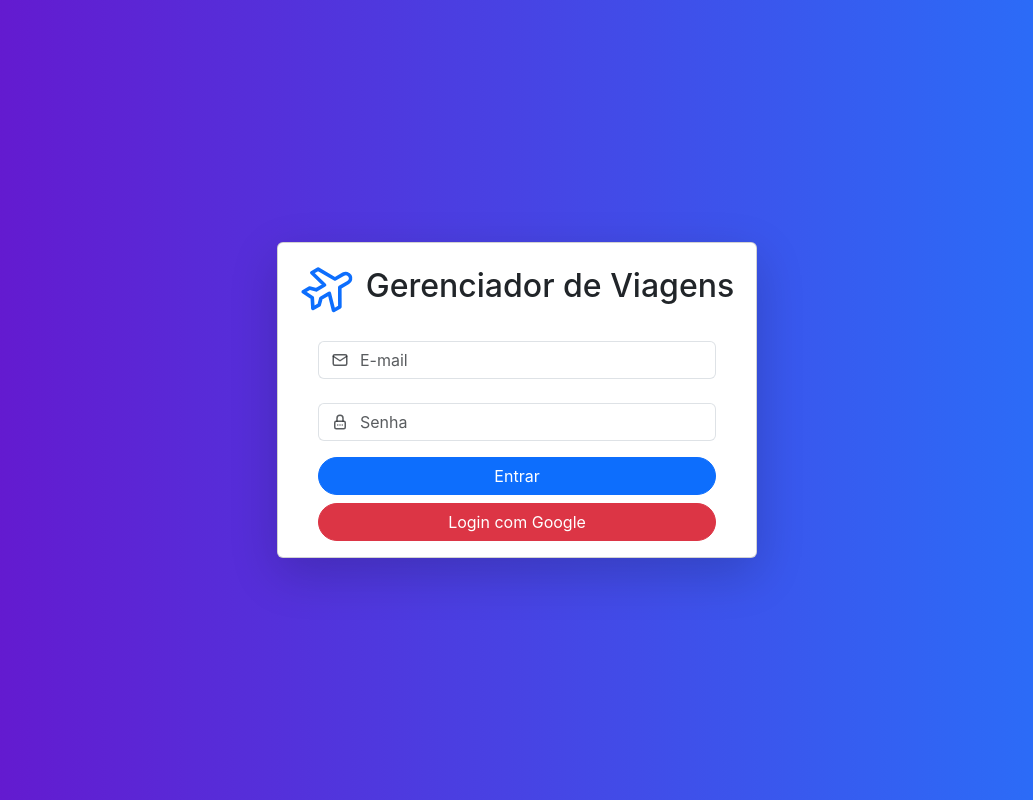
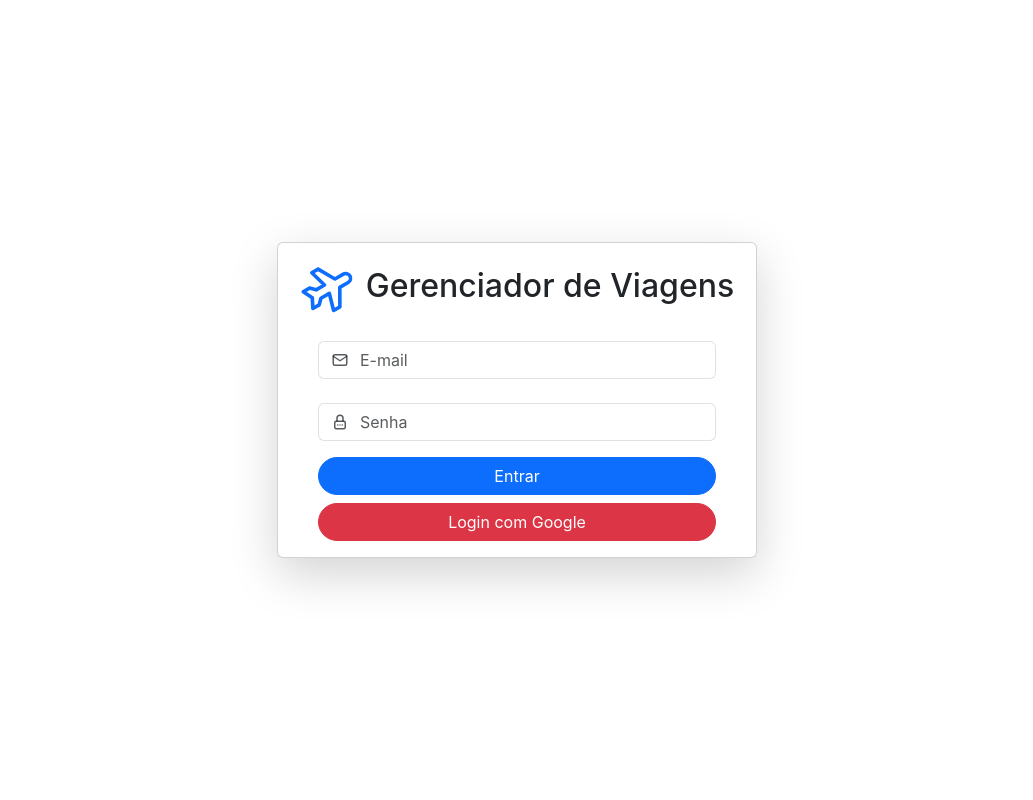
Before and after one commit to leonardovalcarenghi/GerenciadorViajem.Front, a React (Create React App) app: page /login in a window 1280 px wide. Shown: the whole page, without its empty margins (123-1156 px from the left). Built offline with nearby package versions, Linux system fonts and the light colour scheme.

Commit message:
ajustes css

```diff
--- a/src/App.css
+++ b/src/App.css
@@ -1,3 +1,8 @@
+body{
+  background-color: white !important;
+  background-image: none !important;
+}
+
 .navbar {
   background-image: linear-gradient(to right, #6a11cb 0%, #2575fc 100%);
 }
```
Also changed, not shown: GERENCIADOR DE VIAGENS.txt (added).
